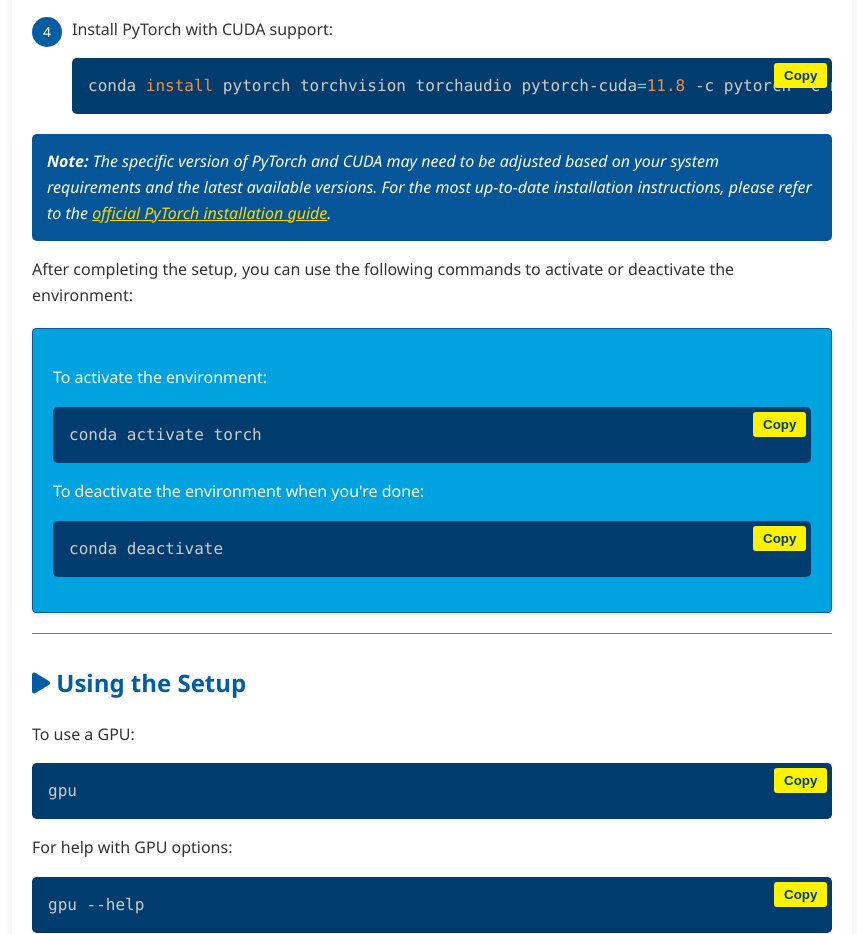
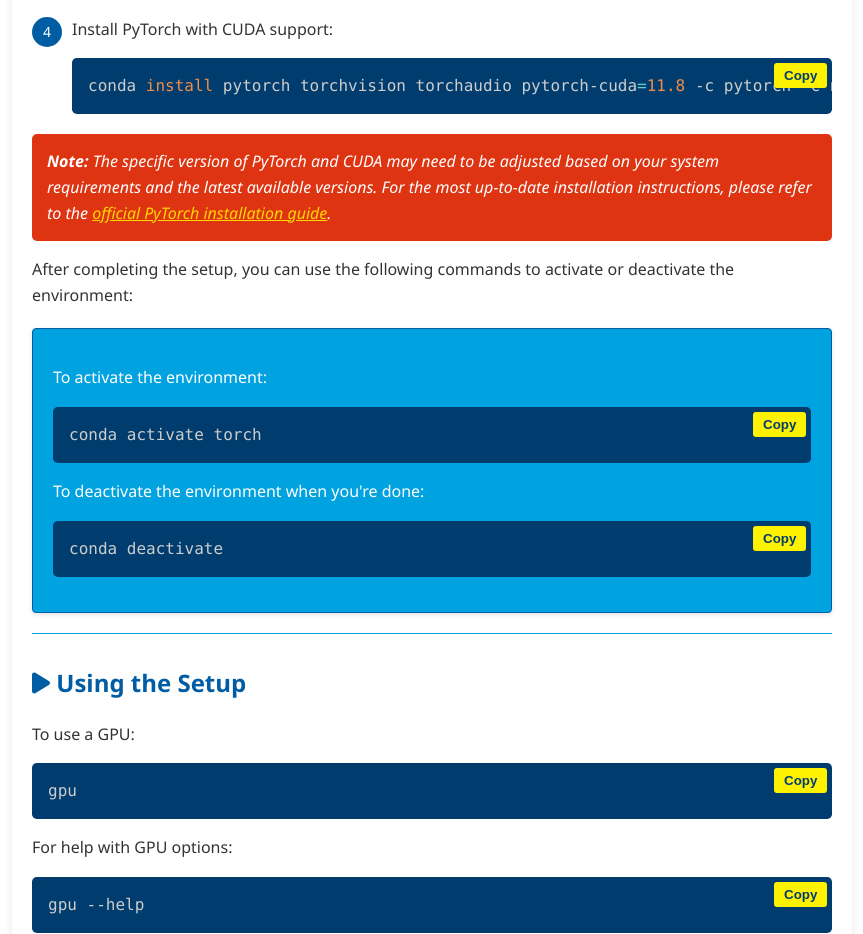
Before and after one commit to JK-c66/IBex_intro, a plain HTML site: page index.html in a window 1280 px wide. Shown: the part 10060-10994 px from the top of the page, without its empty margins (238-1101 px from the left). Drawn offline with nearby package versions, Linux system fonts and the light colour scheme.

Commit message:
Update index.html

```diff
--- a/index.html
+++ b/index.html
@@ -189,7 +189,7 @@
             padding-bottom: 20px;
         }
         .pytorch-note {
-            background-color: #045699; /* PyTorch's orange color */
+            background-color: #DE3412; /* PyTorch's orange color */
             color: white;
             padding: 15px;
             border-radius: 5px;
```
